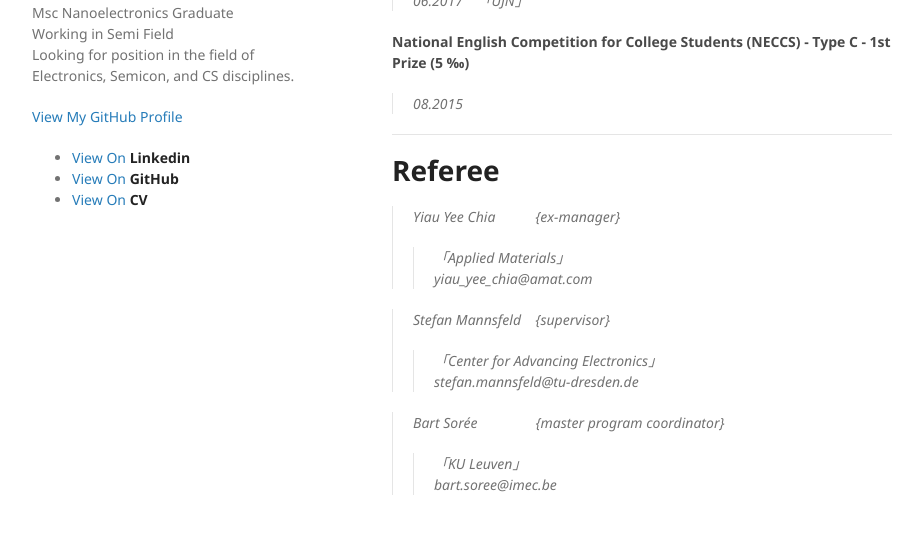
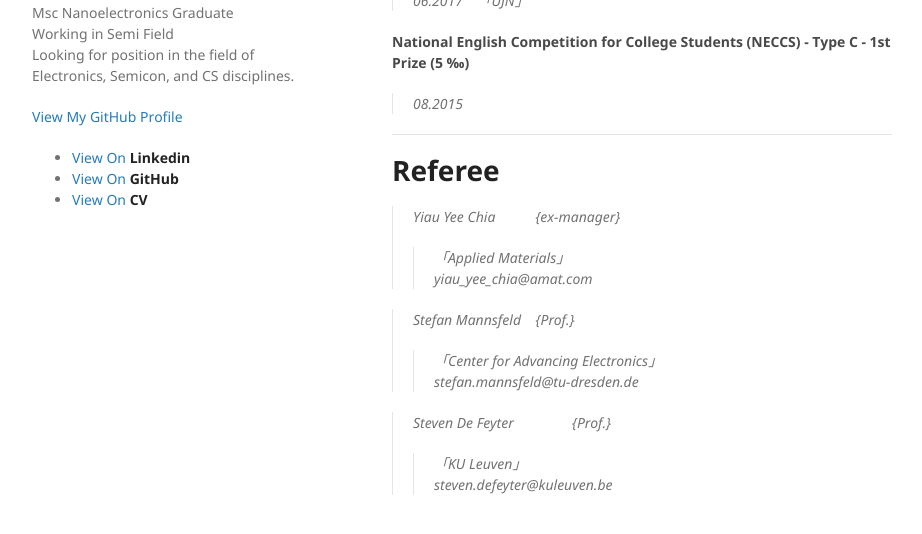
Before and after one commit to mangomangomango0820/mangomangomango0820.github.io, a Jekyll site: the page built from minimal/index.md, in a window 1280 px wide and 900 px high, scrolled down 3412 px, cut to the strip 335-869 px from the top of the window. Shown: the whole strip, without its empty margins (178-1100 px from the left). Built offline with Jekyll 4.4.1, drawn with Linux system fonts in a browser that asks for light colours; our own code applies the rules of GitHub Pages for plain Markdown files.

Commit message:
2022/3/8: update for gitpage

```diff
--- a/minimal/_config.yml
+++ b/minimal/_config.yml
@@ -10,7 +10,10 @@ Linkedin:
 
 Github:
   page_url: https://github.com/mangomangomango0820
-  cv_url: https://github.com/mangomangomango0820/mangomangomango0820.github.io/blob/main/CV_Xueshan_Zhang_09212021.pdf
+  cv_url: https://github.com/mangomangomango0820/mangomangomango0820.github.io/blob/main/CV_Xueshan_Zhang_03082022.pdf
+
+Stackoverflow:
+  page_url: https://stackoverflow.com/users/17765892/missmango
 
 CDSN:
   page_url: https://blog.csdn.net/MissMango0820
--- a/minimal/index.md
+++ b/minimal/index.md
@@ -169,10 +169,10 @@ Learning Outcomes :
 >>「Applied Materials」<br>
 >> yiau_yee_chia@amat.com
 
-> Stefan Mannsfeld&nbsp;&nbsp;&nbsp;&nbsp;{supervisor}
+> Stefan Mannsfeld&nbsp;&nbsp;&nbsp;&nbsp;{Prof.}
 >> 「Center for Advancing Electronics」<br>
 >> stefan.mannsfeld@tu-dresden.de
 
-> Bart Sorée&nbsp;&nbsp;&nbsp;&nbsp;&nbsp;&nbsp;&nbsp;&nbsp;&nbsp;&nbsp;&nbsp;&nbsp;&nbsp;&nbsp;&nbsp;&nbsp;{master program coordinator}
+> Steven De Feyter&nbsp;&nbsp;&nbsp;&nbsp;&nbsp;&nbsp;&nbsp;&nbsp;&nbsp;&nbsp;&nbsp;&nbsp;&nbsp;&nbsp;&nbsp;&nbsp;{Prof.}
 >> 「KU Leuven」<br>
->> bart.soree@imec.be
+>> steven.defeyter@kuleuven.be
```
Also changed, not shown: 1 other file.
